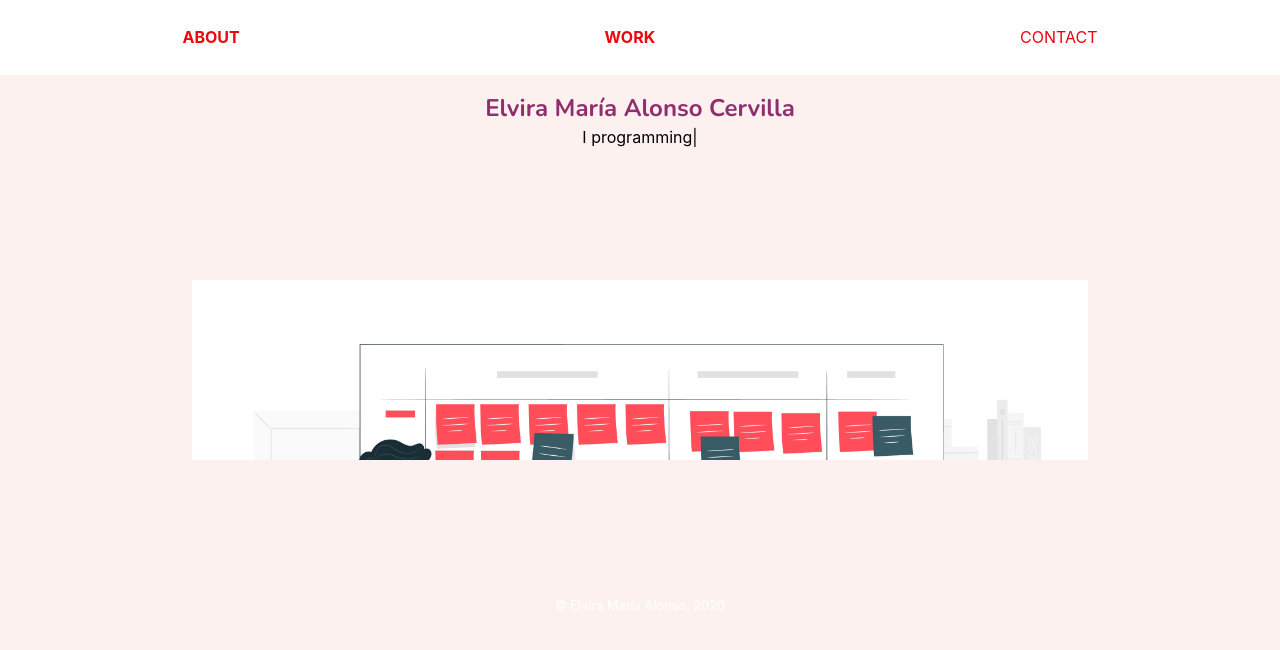
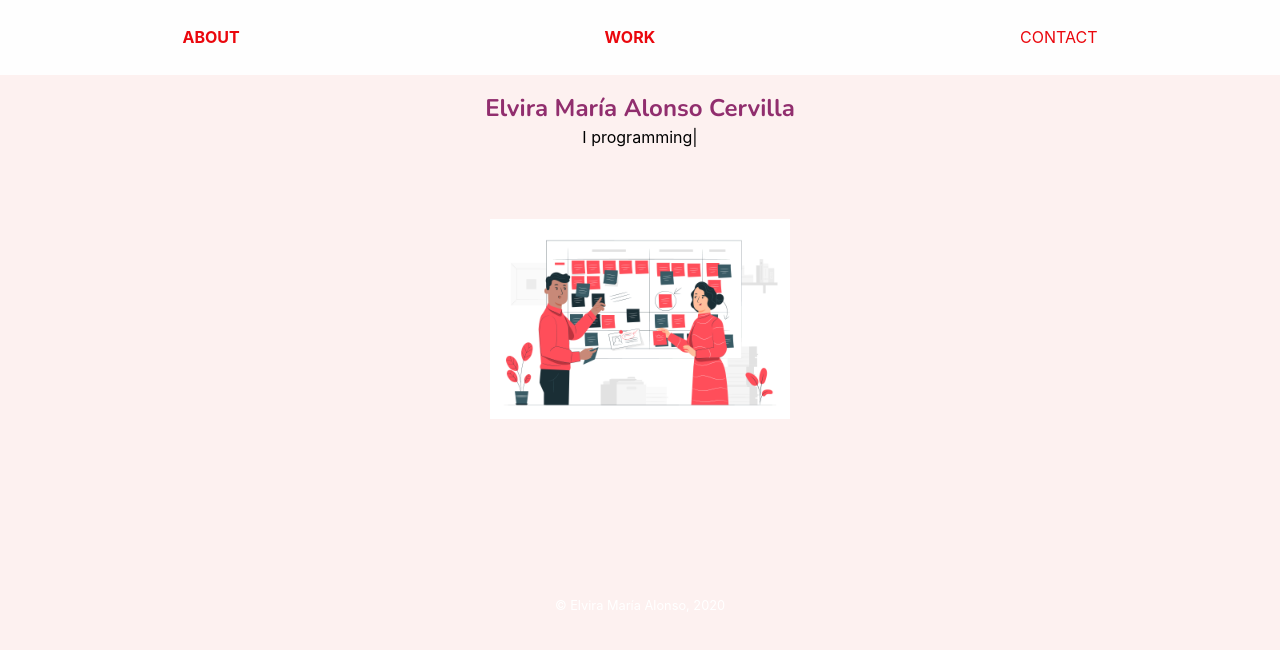
Before and after one commit to elviac94/elvira-alonso-portfolio, a React (Create React App) app: page / in a window 1280 px wide. Shown: the top 650 px of the page. Built offline with nearby package versions, Linux system fonts and the light colour scheme.

Commit message:
add carousel styles and arrange styles in folders

```diff
--- a/src/stylesheets/App.scss
+++ b/src/stylesheets/App.scss
@@ -1,9 +1,11 @@
-@import './normalize.scss';
-@import './header.scss';
-@import './footer.scss';
-@import './projectsList';
-@import './projectCard';
-@import './button';
+@import './base/normalize';
+@import './layouts/header';
+@import './layouts/footer';
+@import './layouts/landing';
+@import './components/projectsList';
+@import './components/projectCard';
+@import './components/button';
+@import './components/slider';
 
 .App {
   text-align: center;
@@ -14,51 +16,3 @@
   flex-direction: column;
   align-items: center;
 }
-
-.landing__container{
-  display: flex;
-  flex-direction: column;
-  justify-content: space-around;
-  height: 500px;
-  width: 100%;
-}
-
-.landing__name{
-  color: #912e6e ;
-  display: block;
-  margin-bottom: 5px;
-  font-family: 'Nunito', sans-serif;
-  font-weight: bold;
-  font-size: 24px;
-}
-
-.slider__container{
-  width: 70%;
-  height: 180px;
-  margin: auto;
-  overflow: hidden;
-
-  & .slider__container--list{
-    width: 200%;
-    border-radius: 12px;
-    display: flex;
-    padding: 0;
-    animation: change 10s infinite alternate;
-
-    & .slider__element{
-      width: 100%;
-
-      & img{
-        width: 100%;
-      }
-    }
-  }
-}
-
-@keyframes change{
-   0% {margin-left: 0;}
-   40% {margin-left: 0;}
-
-   50% {margin-left: -100%;}
-   100% { margin-left: -100%;}
-}
--- /dev/null
+++ b/src/stylesheets/components/_slider.scss
@@ -0,0 +1,31 @@
+.slider__container{
+    width: 70%;
+    height: auto;
+    margin: auto;
+    overflow: hidden;
+    max-width: 300px;
+
+    & .slider__container--list{
+      width: 200%;
+      border-radius: 12px;
+      display: flex;
+      padding: 0;
+      animation: change 10s infinite alternate;
+
+      & .slider__element{
+        width: 100%;
+
+        & img{
+          width: 100%;
+        }
+      }
+    }
+  }
+
+  @keyframes change{
+     0% {margin-left: 0;}
+     40% {margin-left: 0;}
+
+     50% {margin-left: -100%;}
+     100% { margin-left: -100%;}
+  }
--- /dev/null
+++ b/src/stylesheets/layouts/_landing.scss
@@ -0,0 +1,16 @@
+.landing__container{
+    display: flex;
+    flex-direction: column;
+    justify-content: space-around;
+    height: 500px;
+    width: 100%;
+
+    & .landing__name{
+        color: #912e6e ;
+        display: block;
+        margin-bottom: 5px;
+        font-family: 'Nunito', sans-serif;
+        font-weight: bold;
+        font-size: 24px;
+      }
+  }
```
Also changed, not shown: src/stylesheets/base/_normalize.scss (renamed from src/stylesheets/_normalize.scss), src/stylesheets/components/_button.scss (renamed from src/stylesheets/_button.scss), src/stylesheets/components/_projectCard.scss (renamed from src/stylesheets/_projectCard.scss), src/stylesheets/components/_projectsList.scss (renamed from src/stylesheets/_projectsList.scss), src/stylesheets/layouts/_footer.scss (renamed from src/stylesheets/_footer.scss), src/stylesheets/layouts/_header.scss (renamed from src/stylesheets/_header.scss).
